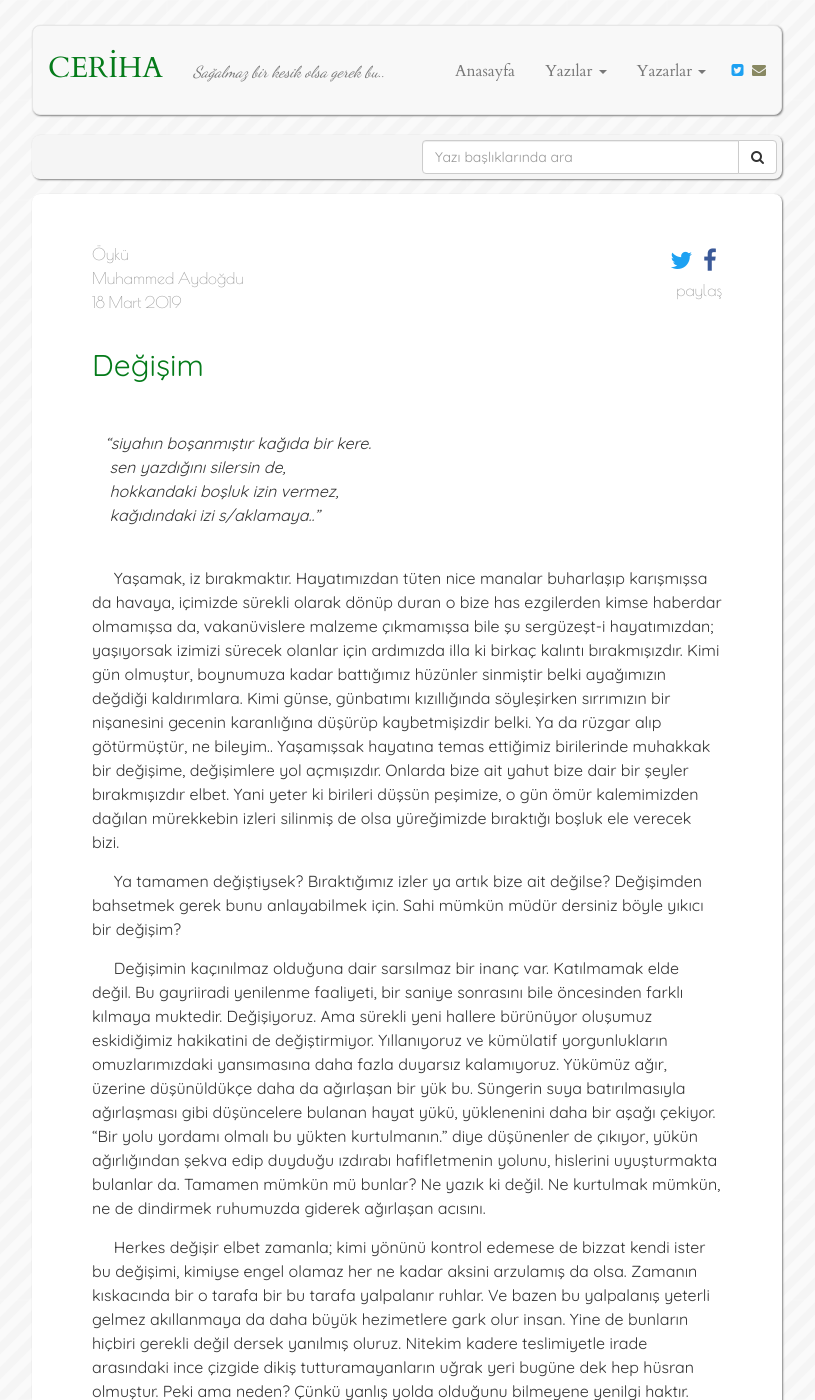
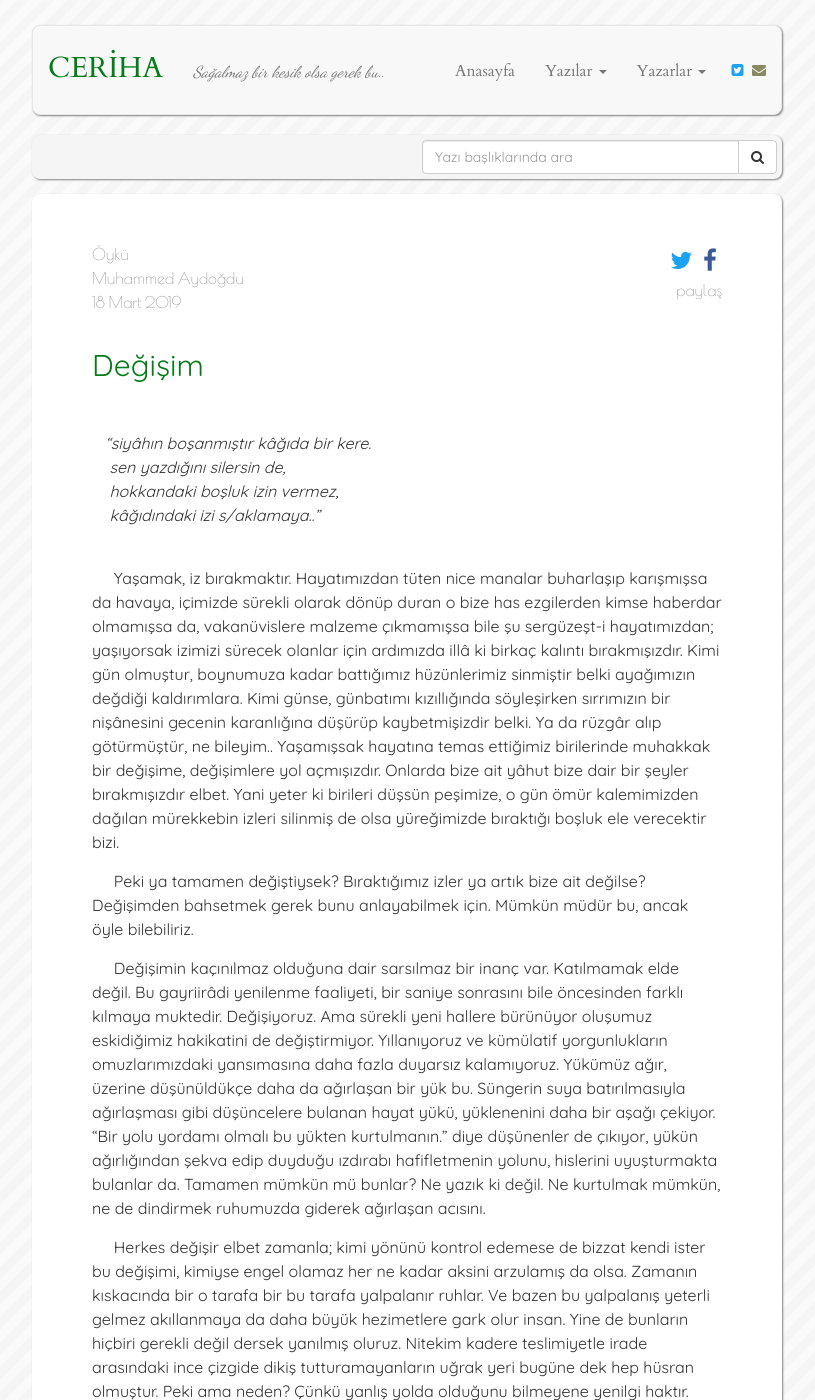
Before and after one commit to muhammedaydogdu/muhammedaydogdu.github.io, a Jekyll site: the page built from _posts/2019-03-18-degisim.md, in a window 1280 px wide and 1400 px high. Shown: the whole window, without its empty margins (233-1048 px from the left). Built offline with Jekyll 4.4.1, drawn with Linux system fonts in a browser that asks for light colours; some web fonts are replaced; some of the changed text lies outside the part shown.

Commit message:
Update 2019-03-18-degisim.md

```diff
--- a/_posts/2019-03-18-degisim.md
+++ b/_posts/2019-03-18-degisim.md
@@ -7,24 +7,24 @@ x: "200"
 ---
 <br/>
 
-&nbsp;&nbsp;&nbsp;_"siyahın boşanmıştır kağıda bir kere.
+&nbsp;&nbsp;&nbsp;_"siyâhın boşanmıştır kâğıda bir kere.
 &nbsp;&nbsp;&nbsp;&nbsp;sen yazdığını silersin de,
 &nbsp;&nbsp;&nbsp;&nbsp;hokkandaki boşluk izin vermez,
-&nbsp;&nbsp;&nbsp;&nbsp;kağıdındaki izi s/aklamaya.."_
+&nbsp;&nbsp;&nbsp;&nbsp;kâğıdındaki izi s/aklamaya.."_
 <br/>
 
-&nbsp;&nbsp;&nbsp;&nbsp; Yaşamak, iz bırakmaktır. Hayatımızdan tüten nice manalar buharlaşıp karışmışsa da havaya, içimizde sürekli olarak dönüp duran o bize has ezgilerden kimse haberdar olmamışsa da, vakanüvislere malzeme çıkmamışsa bile şu sergüzeşt-i hayatımızdan; yaşıyorsak izimizi sürecek olanlar için ardımızda illa ki birkaç kalıntı bırakmışızdır. Kimi gün olmuştur, boynumuza kadar battığımız hüzünler sinmiştir belki ayağımızın değdiği kaldırımlara. Kimi günse, günbatımı kızıllığında söyleşirken sırrımızın bir nişanesini gecenin karanlığına düşürüp kaybetmişizdir belki. Ya da rüzgar alıp götürmüştür, ne bileyim.. Yaşamışsak hayatına temas ettiğimiz birilerinde muhakkak bir değişime, değişimlere yol açmışızdır. Onlarda bize ait yahut bize dair bir şeyler bırakmışızdır elbet. Yani yeter ki birileri düşsün peşimize, o gün ömür kalemimizden dağılan mürekkebin izleri silinmiş de olsa yüreğimizde bıraktığı boşluk ele verecek bizi.
+&nbsp;&nbsp;&nbsp;&nbsp; Yaşamak, iz bırakmaktır. Hayatımızdan tüten nice manalar buharlaşıp karışmışsa da havaya, içimizde sürekli olarak dönüp duran o bize has ezgilerden kimse haberdar olmamışsa da, vakanüvislere malzeme çıkmamışsa bile şu sergüzeşt-i hayatımızdan; yaşıyorsak izimizi sürecek olanlar için ardımızda illâ ki birkaç kalıntı bırakmışızdır. Kimi gün olmuştur, boynumuza kadar battığımız hüzünlerimiz sinmiştir belki ayağımızın değdiği kaldırımlara. Kimi günse, günbatımı kızıllığında söyleşirken sırrımızın bir nişânesini gecenin karanlığına düşürüp kaybetmişizdir belki. Ya da rüzgâr alıp götürmüştür, ne bileyim.. Yaşamışsak hayatına temas ettiğimiz birilerinde muhakkak bir değişime, değişimlere yol açmışızdır. Onlarda bize ait yâhut bize dair bir şeyler bırakmışızdır elbet. Yani yeter ki birileri düşsün peşimize, o gün ömür kalemimizden dağılan mürekkebin izleri silinmiş de olsa yüreğimizde bıraktığı boşluk ele verecektir bizi.
 
-&nbsp;&nbsp;&nbsp;&nbsp; Ya tamamen değiştiysek? Bıraktığımız izler ya artık bize ait değilse? Değişimden bahsetmek gerek bunu anlayabilmek için. Sahi mümkün müdür dersiniz böyle yıkıcı bir değişim?
+&nbsp;&nbsp;&nbsp;&nbsp; Peki ya tamamen değiştiysek? Bıraktığımız izler ya artık bize ait değilse? Değişimden bahsetmek gerek bunu anlayabilmek için. Mümkün müdür bu, ancak öyle bilebiliriz.
 
-&nbsp;&nbsp;&nbsp;&nbsp; Değişimin kaçınılmaz olduğuna dair sarsılmaz bir inanç var. Katılmamak elde değil. Bu gayriiradi yenilenme faaliyeti, bir saniye sonrasını bile öncesinden farklı kılmaya muktedir. Değişiyoruz. Ama sürekli yeni hallere bürünüyor oluşumuz eskidiğimiz hakikatini de değiştirmiyor. Yıllanıyoruz ve kümülatif yorgunlukların omuzlarımızdaki yansımasına daha fazla duyarsız kalamıyoruz. Yükümüz ağır, üzerine düşünüldükçe daha da ağırlaşan bir yük bu. Süngerin suya batırılmasıyla ağırlaşması gibi düşüncelere bulanan hayat yükü, yüklenenini daha bir aşağı çekiyor. "Bir yolu yordamı olmalı bu yükten kurtulmanın." diye düşünenler de çıkıyor, yükün ağırlığından şekva edip duyduğu ızdırabı hafifletmenin yolunu, hislerini uyuşturmakta bulanlar da. Tamamen mümkün mü bunlar? Ne yazık ki değil. Ne kurtulmak mümkün, ne de dindirmek ruhumuzda giderek ağırlaşan acısını.
+&nbsp;&nbsp;&nbsp;&nbsp; Değişimin kaçınılmaz olduğuna dair sarsılmaz bir inanç var. Katılmamak elde değil. Bu gayriirâdi yenilenme faaliyeti, bir saniye sonrasını bile öncesinden farklı kılmaya muktedir. Değişiyoruz. Ama sürekli yeni hallere bürünüyor oluşumuz eskidiğimiz hakikatini de değiştirmiyor. Yıllanıyoruz ve kümülatif yorgunlukların omuzlarımızdaki yansımasına daha fazla duyarsız kalamıyoruz. Yükümüz ağır, üzerine düşünüldükçe daha da ağırlaşan bir yük bu. Süngerin suya batırılmasıyla ağırlaşması gibi düşüncelere bulanan hayat yükü, yüklenenini daha bir aşağı çekiyor. "Bir yolu yordamı olmalı bu yükten kurtulmanın." diye düşünenler de çıkıyor, yükün ağırlığından şekva edip duyduğu ızdırabı hafifletmenin yolunu, hislerini uyuşturmakta bulanlar da. Tamamen mümkün mü bunlar? Ne yazık ki değil. Ne kurtulmak mümkün, ne de dindirmek ruhumuzda giderek ağırlaşan acısını.
 
-&nbsp;&nbsp;&nbsp;&nbsp; Herkes değişir elbet zamanla; kimi yönünü kontrol edemese de bizzat kendi ister bu değişimi, kimiyse engel olamaz her ne kadar aksini arzulamış da olsa. Zamanın kıskacında bir o tarafa bir bu tarafa yalpalanır ruhlar. Ve bazen bu yalpalanış yeterli gelmez akıllanmaya da daha büyük hezimetlere gark olur insan. Yine de bunların hiçbiri gerekli değil dersek yanılmış oluruz. Nitekim kadere teslimiyetle irade arasındaki ince çizgide dikiş tutturamayanların uğrak yeri bugüne dek hep hüsran olmuştur. Peki ama neden? Çünkü yanlış yolda olduğunu bilmeyene yenilgi haktır. Unutulmaması gereken bir diğer nokta, aynı sürecin devamında yenilgiyi kabullenmenin bir marifet sayılmadığı düsturu. İnsan fıtratı durmayı öğütlemez hiçbir zaman, çünkü şu dünya zemininde hangi uğraşta olursa olsun kemal noktaya varılamayacağı bilgisi daha yaratılırken insanın fıtratında tanımlanmıştır. Bulmak her zaman mümkün olmasa da arayış baki olmalıdır. Ama insanız ya işte; mizacımız da yıllandıkça başkalaşıyor ve öyle ki bazen fıtratın esamesi bile okunamıyor üzerinden insanın. O da nasibini alıyor bütün bu değişimlerden, öyle ya da böyle.
+&nbsp;&nbsp;&nbsp;&nbsp; Herkes değişir elbet zamanla; kimi yönünü kontrol edemese de bizzat kendi ister bu değişimi, kimiyse engel olamaz her ne kadar aksini arzulamış da olsa. Zamanın kıskacında bir o tarafa bir bu tarafa yalpalanır ruhlar. Ve bazen bu yalpalanış yeterli gelmez akıllanmaya da daha büyük hezimetlere gark olur insan. Yine de bunların hiçbiri gerekli değil dersek yanılmış oluruz. Nitekim kadere teslimiyetle irade arasındaki ince çizgide dikiş tutturamayanların uğrak yeri bugüne dek hep hüsran olmuştur. Peki ama neden? Çünkü yanlış yolda olduğunu bilmeyene yenilgi haktır. Unutulmaması gereken bir diğer nokta, aynı sürecin devamında yenilgiyi kabullenmenin bir marifet sayılmadığı düsturu. İnsan fıtratı durmayı öğütlemez hiçbir zaman, çünkü şu dünya zemininde hangi uğraşta olursa olsun kemal noktaya varılamayacağı bilgisi daha yaratılırken insanın fıtratında tanımlanmıştır. Bulmak her zaman mümkün olmasa da arayış baki olmalıdır. Ama insanız ya işte; mizacımız da yıllandıkça başkalaşıyor ve öyle ki bazen fıtratın esâmesi bile okunamıyor üzerinden insanın. O da nasibini alıyor bütün bu değişimlerden, öyle ya da böyle.
 
 &nbsp;&nbsp;&nbsp;&nbsp; Sanırım hâlâ sadede gelemedim. Asıl söylemek istediklerim bunlar değil ki benim. Dile getirmek istediklerimi bir süre kendi hakikatlerim arkasında perdelemeyi düşündüm başta, fazla abartmış olacağım ki, o perdelerin ardını bir türlü gösteremedim sizlere. Bir son vermeli artık buna.
 
 &nbsp;&nbsp;&nbsp;&nbsp; İnsan değiştiğinde hisleri de tamamen değişebilir mi? Bu göründüğü kadar basit bir şey değil. Bilemiyorum, kendi hislerimden yola çıkarak hislerin, özellikle de kuvvetli hislerin, kolayca değişemeyeceği kanaatine varıyorum. İşte tam da bu noktadan, hep bahsettiğimiz o değişim kelimesinin arkasına 'saklanmak' düşüncesi filizleniyor. Ve ardından bütün delilleri karartıp 'aklanmak'. Oysa ki, s/aklanmak değil bu; sadece kendisinden kaçılan hakikatin aksi bir görüşe insanın kendini ve bazen kendiyle beraber başkalarını inandırma çabası. Lâkin süreç bu kadarla sınırlı değil maalesef; bu uğraş amacına ulaşsın ya da ulaşmasın, neticesi yine hiçbir şeyin artık eskisi gibi ol(a)mayacağı gerçeğine çıkıyor. Yani bir kez daha Nietzsche'yi haklı çıkarmaktan öteye gidemiyoruz: Değişmeyen tek şeydir değişim.
 
-&nbsp;&nbsp;&nbsp;&nbsp; Bu yüzden 'değişim' dedim işte, ne söyleyeceğimi bilemeyişimin acizliğiyle kıvranırken çareyi değişim'den bahis açmakta buldum. Oysa sen zaten değişmiştin. Ben.. Kendini bilmezin biriyim, şimdi ne değiştiğimi ne de büsbütün aynı kaldığımı savunabiliyorum. Ama bilmelisin ki insanın bir şeylerden kaçış uğruna kendi gerçekliğinden saklanması, ona ağır bir bedel ödetir ve bu bedel de yine değişimden başka bir şey değildir. Varlığı savunulan ama hakikatte istenmeyen garip bir halet.. Ve sen, -istemeyerek de olsa- kendi hakikatine karşı bu değişimi savunarak geriye dönüş yolunu unutturan hain bir yolculuğa niyetlendin. Yine de ben peşindeyim, izini sürüyorum. Sen unutsan da benim halen ezberimde bu çetrefilli dönüş yolu. Hiçbir şey eskisi gibi olmaz, bu aşikâr. Ama eskisinden daha güzel olur belki, kim bilir..
+&nbsp;&nbsp;&nbsp;&nbsp; Bu yüzden 'değişim' dedim işte, ne söyleyeceğimi bilemeyişimin acizliğiyle kıvranırken çareyi değişim'den bahis açmakta buldum. Oysa sen zaten değişmiştin. Ben.. Kendini bilmezin biriyim, şimdi ne değiştiğimi ne de büsbütün aynı kaldığımı savunabiliyorum. Ama bilmelisin ki insanın bir şeylerden kaçış uğruna kendi gerçekliğinden saklanması, ona ağır bir bedel ödetir ve bu bedel de yine değişimden başka bir şey değildir. Varlığı savunulan ama hakikatte istenmeyen garip bir vaziyet.. Ve sen, -istemeyerek de olsa- kendi hakikatine karşı bu değişimi savunarak geriye dönüş yolunu unutturan hâin bir yolculuğa niyetlendin. Yine de ben peşindeyim, izini sürüyorum senin. Sen unutsan da benim halen ezberimde bu çetrefilli dönüş yolu. Hiçbir şey eskisi gibi olmaz, bu aşikâr. Ama eskisinden daha güzel olabilir. Tek ümidim bu..
 
-&nbsp;&nbsp;&nbsp;&nbsp; Her taraf bembeyaz, yolum karlı. Çöken senin hüznün bu yollara, çok belli. Soluduğum havaya senin de soluğun dağılmış. Ayağımı attığım yerde biten bu izlerse bir zamanlar senindi. Bak, yine buldum seni..
+&nbsp;&nbsp;&nbsp;&nbsp; Her taraf bembeyaz, yolum karlı. Çöken senin hüznün bu yollara, çok belli. Soluduğum havaya soluğun karışmış. Ayağımı attığım yerde biten bu izlerse bir zamanlar senindi. Sanırım buldum seni..
```
